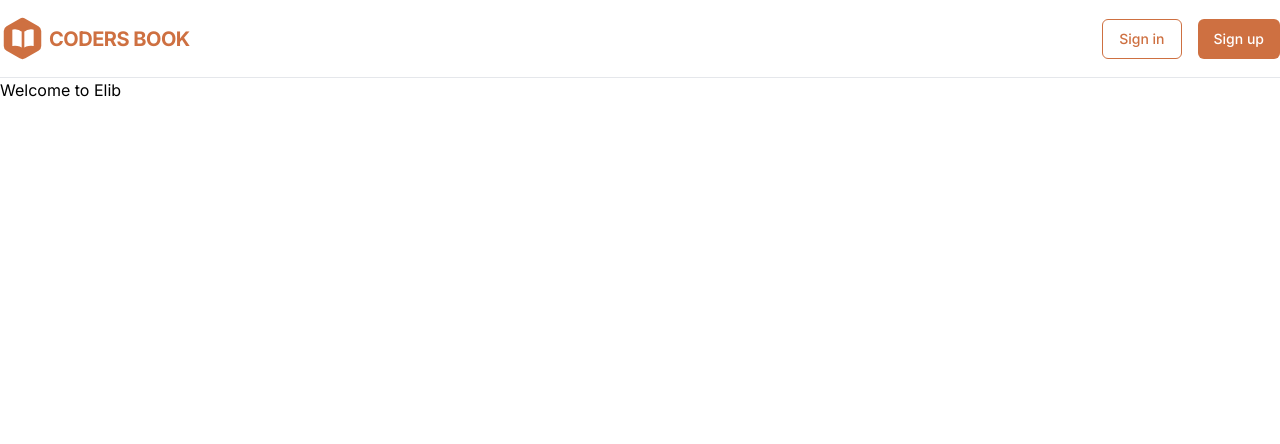
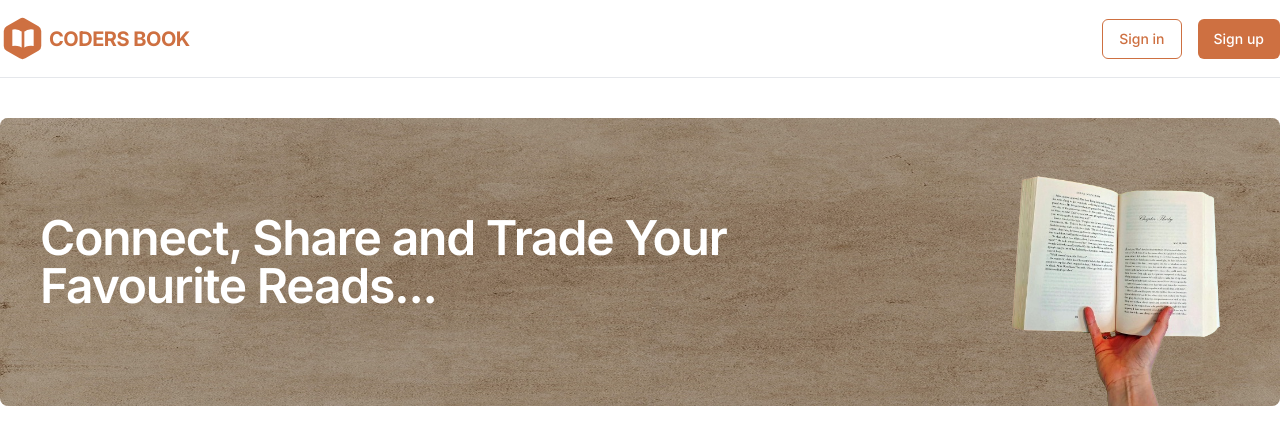
Before and after one commit to DarkSword7/elib-client-app, a Next.js app: page / in a window 1280 px wide. Shown: the top 444 px of the page. Built offline with nearby package versions, Linux system fonts and the light colour scheme.

Commit message:
feat: Add banner component to homepage

```diff
--- a/src/app/page.tsx
+++ b/src/app/page.tsx
@@ -1,3 +1,5 @@
+import Banner from "@/components/Banner";
+
 export default function Home() {
-  return <h1>Welcome to Elib</h1>;
+  return <Banner />;
 }
--- /dev/null
+++ b/src/components/Banner.tsx
@@ -0,0 +1,34 @@
+import React from "react";
+import Image from "next/image";
+
+const Banner = () => {
+  return (
+    <div className="mx-auto max-w-7xl py-10">
+      <div className="relative">
+        <Image
+          src={"/paper-bg.jpg"}
+          alt="billboard"
+          className="h-72 w-full rounded-lg"
+          height={0}
+          width={0}
+          sizes="100vw"
+        />
+        <div className="absolute inset-0 h-full w-full rounded-lg bg-gray-950 opacity-30" />
+        <Image
+          src={"/book.png"}
+          alt="billboard"
+          className="absolute bottom-0 right-5"
+          height={0}
+          width={0}
+          sizes="100vw"
+          style={{ width: "auto", height: "18rem" }}
+        />
+        <h3 className="absolute left-10 top-1/2 w-full max-w-3xl -translate-y-1/2 text-5xl font-semibold tracking-tight text-white">
+          Connect, Share and Trade Your Favourite Reads...
+        </h3>
+      </div>
+    </div>
+  );
+};
+
+export default Banner;
```
Also changed, not shown: public/book.png (added), public/paper-bg.jpg (added).
